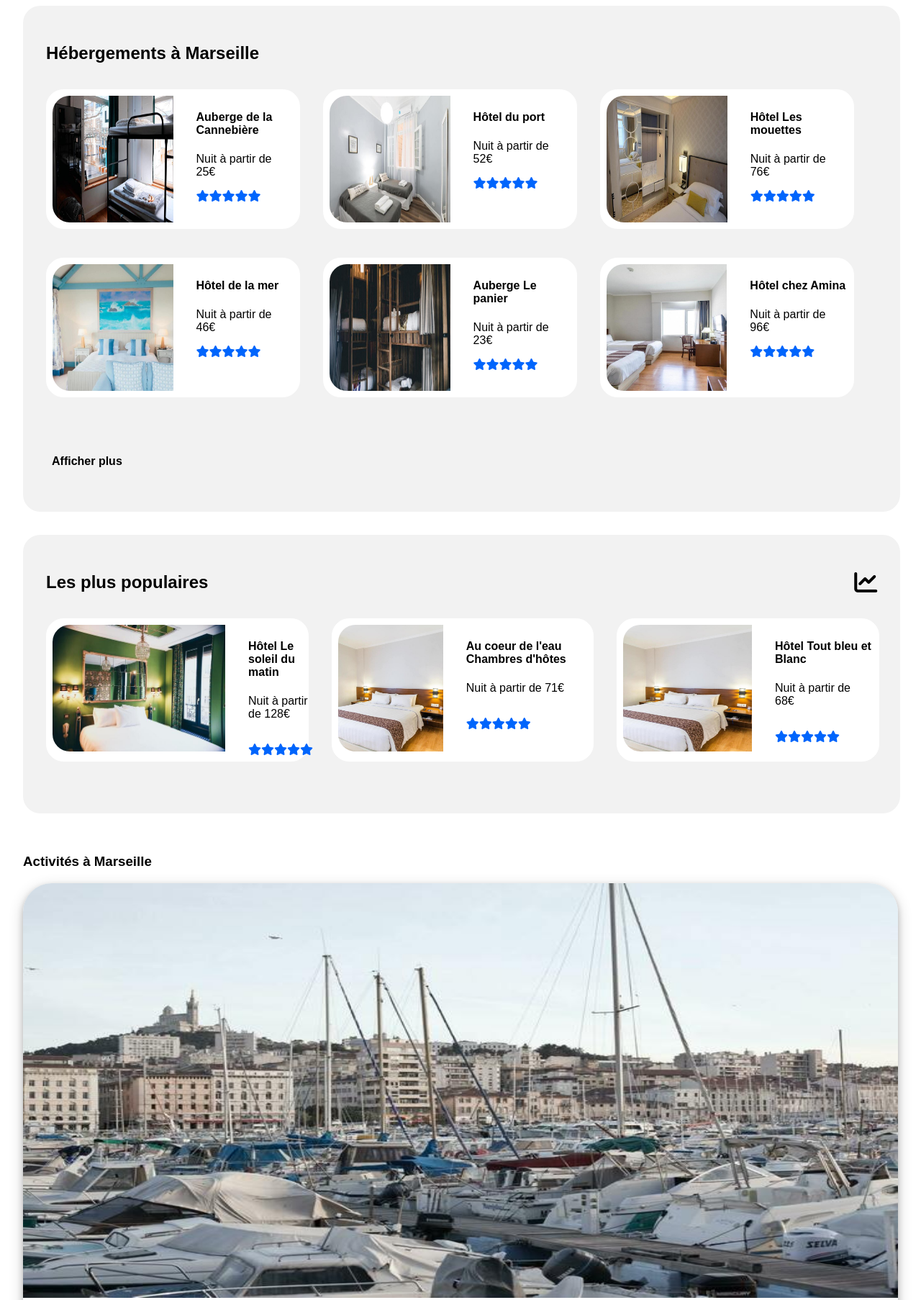
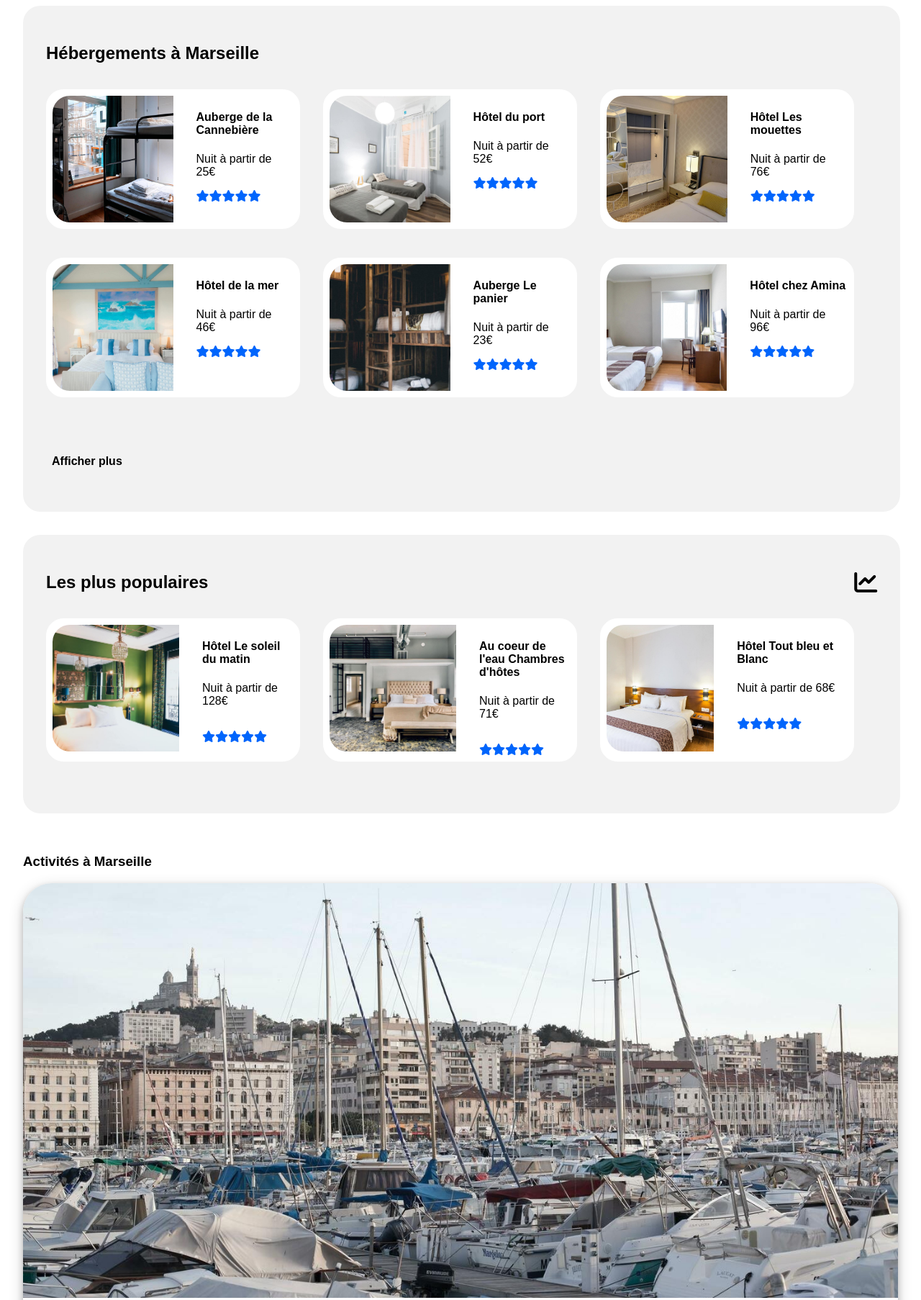
Before and after one commit to ArthurB2077/reservia, a plain HTML site: page index.html in a window 1280 px wide. Shown: the part 380-2186 px from the top of the page at 72% size. Drawn offline with Linux system fonts and the light colour scheme.

Commit message:
P1OPCR-24: work done. All images are clear

```diff
--- a/index.html
+++ b/index.html
@@ -91,7 +91,7 @@
                     <h2 id="hebergements">Hébergements à Marseille</h2>
                     <div class="rsv-lodging--list">
                         <a class="rsv-lodging--classic-card" href="emptyLink.html">
-                            <img class="rsv-lodging--images" src="images/hebergements/4_small/marcus-loke-WQJvWU_HZFo-unsplash.jpg"/>
+                            <img class="rsv-lodging--images" src="images/hebergements/3_medium/marcus-loke-WQJvWU_HZFo-unsplash.jpg"/>
                             <div class="rsv-lodging--classic-carcontent">
                                 <h4>Auberge de la Cannebière</h4>
                                 <p>Nuit à partir de 25€</p>
@@ -105,7 +105,7 @@
                             </div>
                         </a>
                         <a class="rsv-lodging--classic-card" href="emptyLink.html">
-                            <img class="rsv-lodging--images" src="images/hebergements/4_small/fred-kleber-gTbaxaVLvsg-unsplash.jpg" />
+                            <img class="rsv-lodging--images" src="images/hebergements/3_medium/fred-kleber-gTbaxaVLvsg-unsplash.jpg" />
                             <div class="rsv-lodging--classic-carcontent">
                                 <h4>Hôtel du port </h4>
                                 <p>Nuit à partir de 52€</p>
@@ -119,7 +119,7 @@
                             </div>
                         </a>
                         <a class="rsv-lodging--classic-card" href="emptyLink.html">
-                            <img class="rsv-lodging--images" src="images/hebergements/4_small/reisetopia-B8WIgxA_PFU-unsplash.jpg"/>
+                            <img class="rsv-lodging--images" src="images/hebergements/3_medium/reisetopia-B8WIgxA_PFU-unsplash.jpg"/>
                             <div class="rsv-lodging--classic-carcontent">
                                 <h4>Hôtel Les mouettes</h4>
                                 <p>Nuit à partir de 76€</p>
@@ -135,7 +135,7 @@
                     </div>
                     <div class="rsv-lodging--list">
                         <a class="rsv-lodging--classic-card" href="emptyLink.html">
-                            <img class="rsv-lodging--images" src="images/hebergements/4_small/annie-spratt-Eg1qcIitAuA-unsplash.jpg"/>
+                            <img class="rsv-lodging--images" src="images/hebergements/3_medium/annie-spratt-Eg1qcIitAuA-unsplash.jpg"/>
                             <div class="rsv-lodging--classic-carcontent">
                                 <h4>Hôtel de la mer</h4>
                                 <p>Nuit à partir de 46€</p>
@@ -149,7 +149,7 @@
                             </div>
                         </a>
                         <a class="rsv-lodging--classic-card" href="emptyLink.html">
-                            <img class="rsv-lodging--images" src="images/hebergements/4_small/nicate-lee-kT-ZyaiwBe0-unsplash.jpg"/>
+                            <img class="rsv-lodging--images" src="images/hebergements/3_medium/nicate-lee-kT-ZyaiwBe0-unsplash.jpg"/>
                             <div class="rsv-lodging--classic-carcontent">
                                 <h4>Auberge Le panier</h4>
                                 <p>Nuit à partir de 23€</p>
@@ -163,7 +163,7 @@
                             </div>
                         </a>
                         <a class="rsv-lodging--classic-card" href="emptyLink.html">
-                            <img class="rsv-lodging--images" src="images/hebergements/4_small/febrian-zakaria-M6S1WvfW68A-unsplash.jpg"/>
+                            <img class="rsv-lodging--images" src="images/hebergements/3_medium/febrian-zakaria-M6S1WvfW68A-unsplash.jpg"/>
                             <div class="rsv-lodging--classic-carcontent">
                                 <h4>Hôtel chez Amina</h4>
                                 <p>Nuit à partir de 96€</p>
@@ -190,7 +190,7 @@
 
                     <div class="rsv-lodging--poplist ">
                         <a class="rsv-popular--card" href="emptyLink.html">
-                            <img class="rsv-lodging--images__pop" src="images/hebergements/4_small/emile-guillemot-Bj_rcSC5XfE-unsplash.jpg"/>
+                            <img class="rsv-lodging--images__pop" src="images/hebergements/3_medium/emile-guillemot-Bj_rcSC5XfE-unsplash.jpg"/>
                             <div class="rsv-popular--cardcontent">
                                 <h4>Hôtel Le soleil du matin</h4>
                                 <p>Nuit à partir de 128€</p>
@@ -204,7 +204,7 @@
                             </div>
                         </a>
                         <a class="rsv-popular--card" href="emptyLink.html">
-                            <img class="rsv-lodging--images__pop"  src="images/hebergements/4_small/febrian-zakaria-sjvU0THccQA-unsplash.jpg"/>
+                            <img class="rsv-lodging--images__pop"  src="images/hebergements/3_medium/aw-creative-VGs8z60yT2c-unsplash.jpg"/>
                             <div class="rsv-popular--cardcontent">
                                 <h4>Au coeur de l'eau Chambres d'hôtes</h4>
                                 <p>Nuit à partir de 71€</p>
@@ -218,7 +218,7 @@
                             </div>
                         </a>
                         <a class="rsv-popular--card" href="emptyLink.html">
-                            <img class="rsv-lodging--images__pop"  src="images/hebergements/4_small/febrian-zakaria-sjvU0THccQA-unsplash.jpg"/>
+                            <img class="rsv-lodging--images__pop"  src="images/hebergements/3_medium/febrian-zakaria-sjvU0THccQA-unsplash.jpg"/>
                             <div class="rsv-popular--cardcontent">
                                 <h4>Hôtel Tout bleu et Blanc</h4>
                                 <p>Nuit à partir de 68€</p>
@@ -248,33 +248,33 @@
                 <div class="rsv-activities--container">
 
                     <a class="rsv-activities--card1" href="emptyLink.html">
-                        <img class="rsv-activities--imagexl" src="images/activites/4_small/reno-laithienne-QUgJhdY5Fyk-unsplash.jpg"/>
+                        <img class="rsv-activities--imagexl" src="images/activites/3_medium/reno-laithienne-QUgJhdY5Fyk-unsplash.jpg"/>
                         <h4 class="rsv-activities--headers">Vieux Port</h4>
                     </a>
 
                     <div class="rsv-activities__carddouble">
                         <a class="rsv-activities--card2" href="emptyLink.html">
-                            <img class="rsv-activities--imagesm" src="images/activites/4_small/paul-hermann-QFTrLdQIRhI-unsplash.jpg"/>
+                            <img class="rsv-activities--imagesm" src="images/activites/3_medium/paul-hermann-QFTrLdQIRhI-unsplash.jpg"/>
                             <h4 class="rsv-activities--headers">Fort Pomègues</h4>
                         </a>
                         <a class="rsv-activities--card2" href="emptyLink.html">
-                            <img class="rsv-activities--imagesm" src="images/activites/4_small/kevin-hikari-rV_Qd1l-VXg-unsplash.jpg"/>
+                            <img class="rsv-activities--imagesm" src="images/activites/3_medium/kevin-hikari-rV_Qd1l-VXg-unsplash.jpg"/>
                             <h4 class="rsv-activities--headers">Iles de Frioul</h4>
                         </a>
                     </div>
 
                     <a class="rsv-activities--card1" href="emptyLink.html">
-                        <img class="rsv-activities--imagexl"  src="images/activites/4_small/kilyan-sockalingum-NR8-cBCN3aI-unsplash.jpg"/>
+                        <img class="rsv-activities--imagexl"  src="images/activites/3_medium/kilyan-sockalingum-NR8-cBCN3aI-unsplash.jpg"/>
                         <h4 class="rsv-activities--headers">Parc National des Calanques</h4>
                     </a>
 
                     <div class="rsv-activities__carddouble">
                         <a class="rsv-activities--card2" href="emptyLink.html">
-                            <img class="rsv-activities--imagesm"  src="images/activites/4_small/florian-wehde-xW9e8gdotxI-unsplash.jpg" />
+                            <img class="rsv-activities--imagesm"  src="images/activites/3_medium/florian-wehde-xW9e8gdotxI-unsplash.jpg" />
                             <h4 class="rsv-activities--headers">Notre-Dame-de-la-Garde</h4>
                         </a>
                         <a class="rsv-activities--card2" href="emptyLink.html">
-                            <img class="rsv-activities--imagesm"  src="images/activites/4_small/lena-paulin-wH2-EJoDcV0-unsplash.jpg"/>
+                            <img class="rsv-activities--imagesm"  src="images/activites/3_medium/lena-paulin-wH2-EJoDcV0-unsplash.jpg"/>
                             <h4 class="rsv-activities--headers">Parc de Longchamp</h4>
                         </a>
                     </div>
--- a/style/style.css
+++ b/style/style.css
@@ -262,6 +262,7 @@ body
 {
     width: 20em;
     height: 8em;
+    object-fit: cover;
     border-top-left-radius: 1.5em;
     border-top-right-radius: 1.5em;
 }
@@ -353,8 +354,9 @@ body
 
 .rsv-lodging--images__pop
 {
-    width: 15em;
+    width: 11em;
     height: 11em;
+    object-fit: cover;
     border-top-left-radius: 1.5em;
     border-bottom-left-radius: 1.5em;
 }
@@ -374,6 +376,7 @@ body
 {
     width: 100%;
     height: 90%;
+    object-fit: cover;
     border-top-left-radius: 2.5em;
     border-top-right-radius: 2.5em;
 }
@@ -382,6 +385,7 @@ body
 {
     width: 100%;
     height: 80%;
+    object-fit: cover;
     border-top-left-radius: 2.5em;
     border-top-right-radius: 2.5em;
 }
@@ -950,7 +954,7 @@ body
 
     .rsv-lodging--images__pop
     {
-        width: 50%;
+        width: 300px;
         height: 300px;
         border-top-left-radius: 1.5em;
         border-bottom-left-radius: 1.5em;
```
